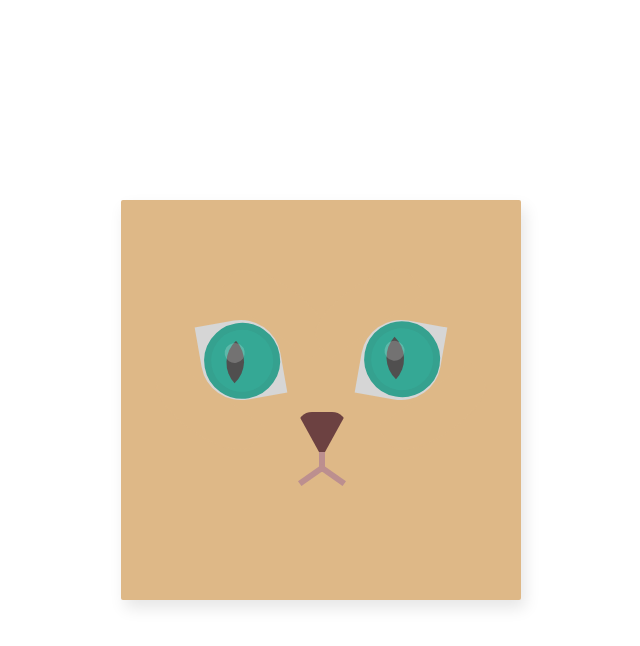
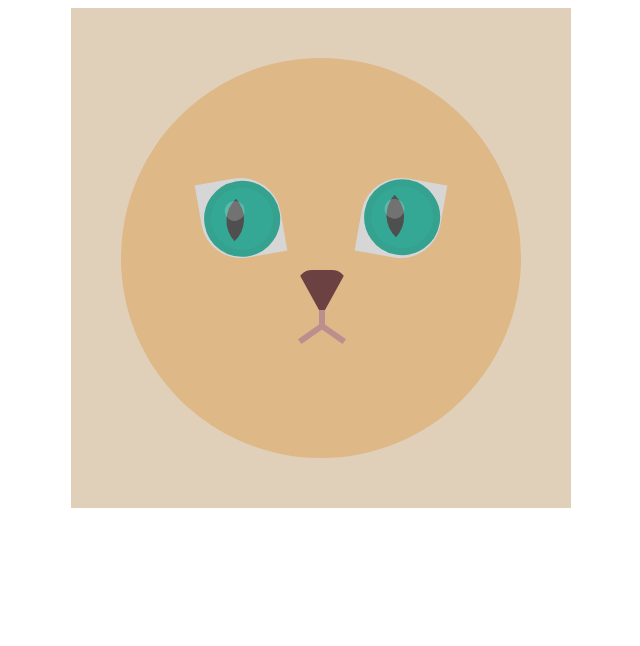
Before and after one commit to kyla42/d_69, a plain HTML site: page index.html in a window 1280 px wide. Shown: the whole page, without its empty margins (319-959 px from the left). Drawn offline with Linux system fonts and the light colour scheme.

Commit message:
modified

```diff
--- a/index.html
+++ b/index.html
@@ -7,6 +7,7 @@
     <title>Day69</title>
 </head>
 <body>
+    <main class="main">
         <div class="frame">
                 <div class="left-eye">
                     <span></span>
@@ -27,4 +28,5 @@
                 </div>
           </div>
         </body>
+    </main>
 </html>
--- a/scss/style.scss
+++ b/scss/style.scss
@@ -1,5 +1,13 @@
 *,*::before, *::after {
     box-sizing: border-box;
+}
+
+.main {
+    position: relative;
+    width: 500px;
+    height: 500px;
+    margin: auto;
+    background-color: rgb(224, 207, 185);
 }
 
 .frame {
@@ -11,9 +19,10 @@
     margin-top: -200px;
     margin-left: -200px;
     border-radius: 2px;
-    box-shadow: 4px 8px 16px 0 rgba(0,0,0,0.1);
+    // box-shadow: 4px 8px 16px 0 rgba(0,0,0,0.1);
     overflow: hidden;
     background: burlywood;
+    border-radius: 50%;
     color: #333;
 
     .left-eye,
```
Also changed, not shown: dist/style.css, 1 other file. Lines whose indentation alone changed are shown as unchanged.
